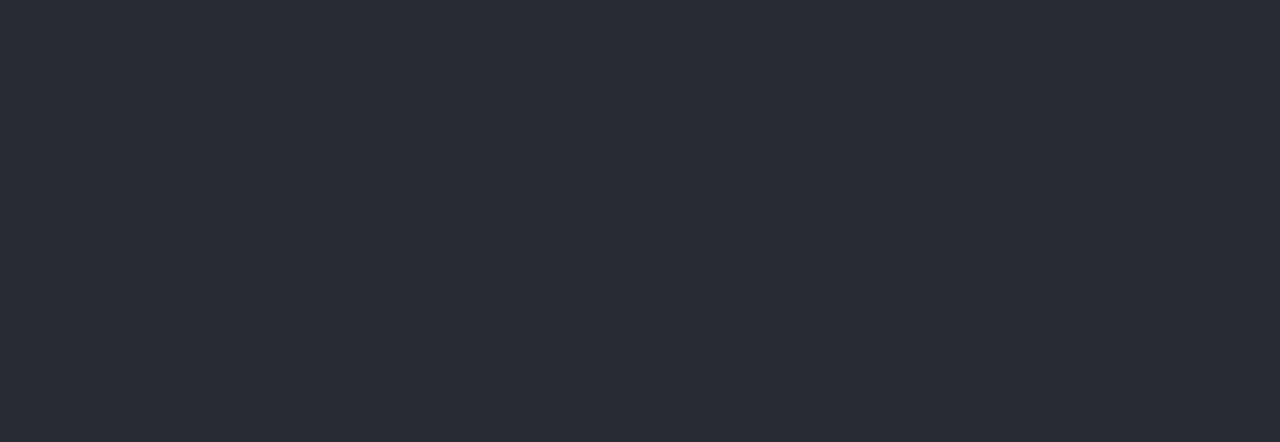
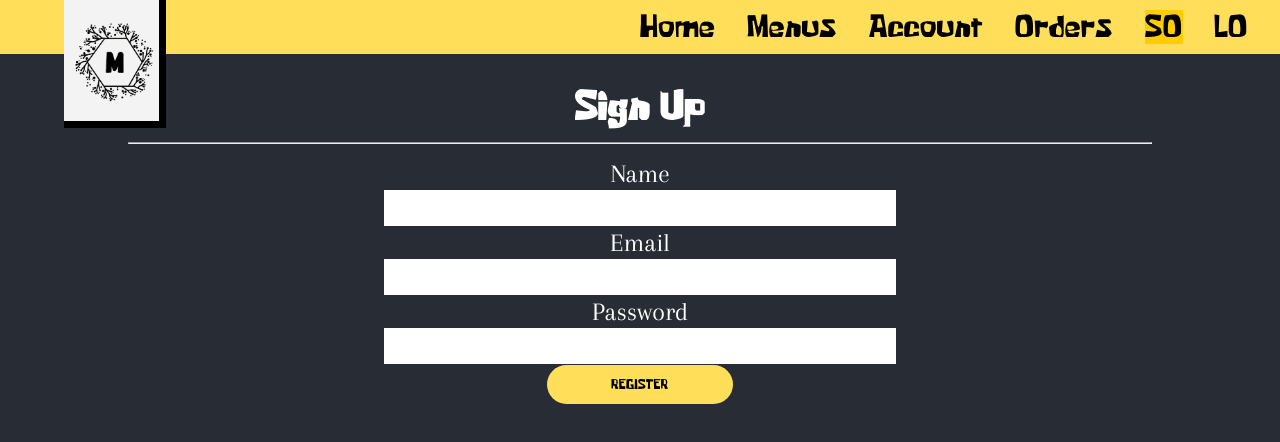
Before and after one commit to AnamXI/Malang_Restaurant_Finals, a React (Create React App) app: page /signup in a window 1280 px wide. Before the commit this address had no page. Shown: the top 442 px of the page. Built offline with nearby package versions, Linux system fonts and the light colour scheme.

Commit message:
Signup Start

```diff
--- a/src/App.css
+++ b/src/App.css
@@ -55,7 +55,6 @@
   justify-content: center;
   position: relative;
   margin-bottom: -10px;
-
 }
 
 .cardbox {
--- a/src/App.js
+++ b/src/App.js
@@ -6,6 +6,8 @@
 import Reservations from './Reservations';
 import Orders from './Orders';
 import { AddProducts } from './components/AddProducts';
+import Signup from './components/Signup';
+import Login  from './components/Login';
 
 
 function App() {
@@ -22,6 +24,8 @@
         <Route path="/account" element={<Account />}/>
         <Route path="/reservations" element={<Reservations />}/>
         <Route path="/orders" element={<Orders />}/>
+        <Route path="/signup" element={<Signup />}/>
+        <Route path="/login" element={<Login />}/>
         <Route path="/ap" element={<AddProducts />}/>
       </Routes>
 
--- a/src/Navbar.js
+++ b/src/Navbar.js
@@ -24,8 +24,9 @@
             <li style={{marginLeft: "100px"}}><CustomLink to="/">Home</CustomLink></li>
             <li>  <CustomLink to="/menus">Menus</CustomLink>  </li>
             <li>  <CustomLink to="/account">Account</CustomLink>  </li>
-            <li>  <CustomLink to="/reservations">Reservations</CustomLink>  </li>
             <li>  <CustomLink to="/orders">Orders</CustomLink>  </li>
+            <li>  <CustomLink to="/signup">SO</CustomLink>  </li>
+            <li>  <CustomLink to="/login">LO</CustomLink>  </li>
         </ul>
         </nav>
 
--- /dev/null
+++ b/src/components/Login.js
@@ -0,0 +1,14 @@
+import React from 'react'
+import '../App.css';
+import Navbar from '../Navbar';
+
+const Login = () => {
+  return (
+    <div className="App-header">
+        <Navbar />
+      Login
+    </div>
+  )
+}
+
+export default Login
--- /dev/null
+++ b/src/components/Signup.js
@@ -0,0 +1,65 @@
+import React, {useState} from 'react';
+import '../App.css';
+import Navbar from '../Navbar';
+import {auth, db} from '../config/Config';
+
+const Signup = () => {
+
+    const [name, setName] = useState('');
+    const [email, setEmail] = useState('');
+    const [password, setPassword] = useState('');
+    const [error, setError] = useState('');
+
+    const Signup = (e) => {
+        e.preventDefault();
+        // console.log("form submitted");
+        // console.log(name, email, password);
+        auth.createUserWithEmailAndPassword(email, password).then((credentials)=>{
+           db.collection('');
+        })
+    }
+
+    return (
+        <div className="App-header">
+            <Navbar />
+            <br/>
+            <h2>Sign Up</h2>
+            <hr/>
+            <div>
+            <form autoComplete="off" className="form-group">
+
+                <label htmlFor="Name" onSubmit={Signup}>Name</label>
+                <br/>
+                <input type="text" className="form-control" required
+                onChange={(e) => setName(e.target.value)} value={name}/>
+                <br/>
+
+                <label htmlFor="Email">Email</label>
+                <br/>
+                <input type="text" className="form-control" required
+                onChange={(e) => setEmail(e.target.value)} value={email}/>
+                <br/>
+
+                <label htmlFor="Password">Password</label>
+                <br/>
+                <input type="password" className="form-control" required
+                onChange={(e) => setPassword(e.target.value)} value={password}/>
+                <br/>
+                <button type="submit">REGISTER</button>
+
+                <br/><br/>
+                <h4>{name}</h4>
+                <h4>{password}</h4>
+                <h4>{email}</h4>
+
+
+
+
+            </form>
+            </div>
+            {error && <div>{error}</div>}
+        </div>
+  )
+}
+
+export default Signup
```
